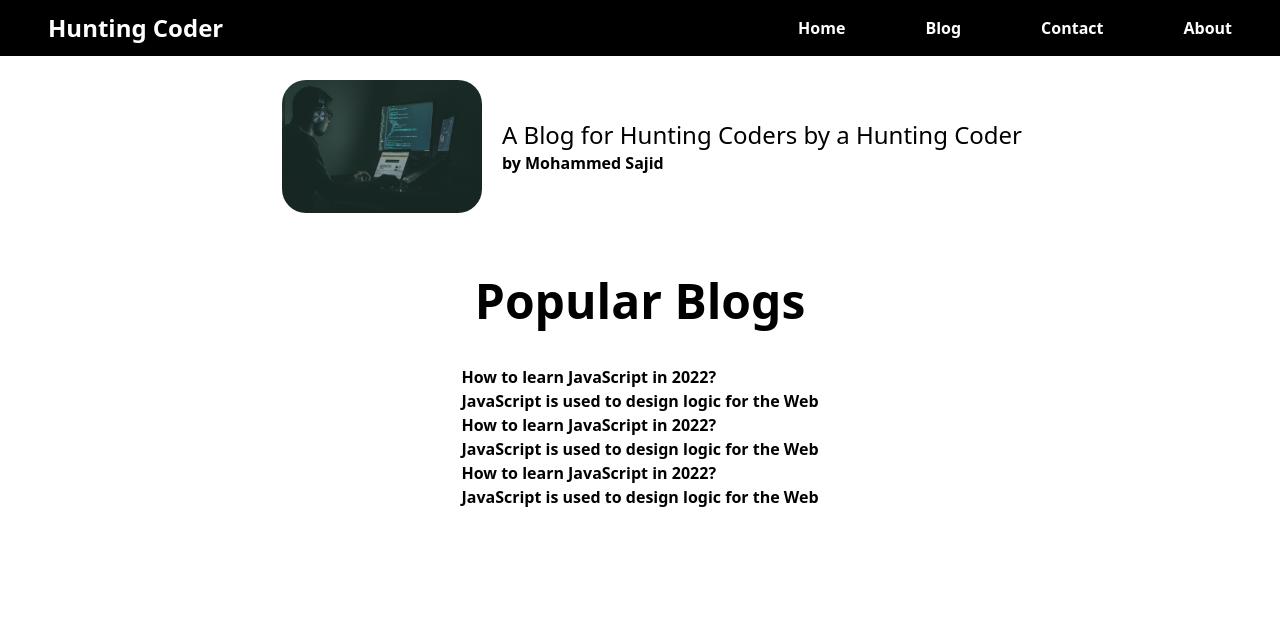
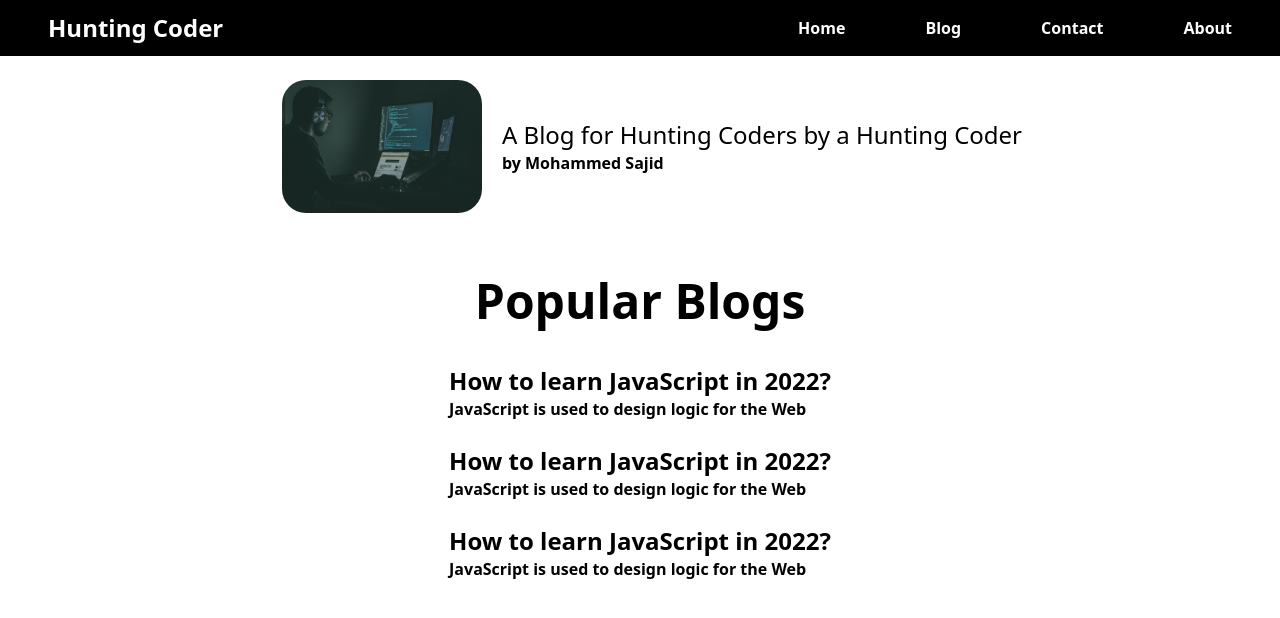
Before and after one commit to SajidCurious/learn-next, a Next.js app: page / in a window 1280 px wide. Shown: the top 618 px of the page. Built offline with nearby package versions, Linux system fonts and the light colour scheme.

Commit message:
edited index.js

```diff
--- a/src/pages/index.js
+++ b/src/pages/index.js
@@ -32,16 +32,16 @@ export default function Home() {
         <div className="blogs mt-16 font-semibold flex flex-col items-center">
           <h1 className="text-5xl">Popular Blogs</h1>
           <div className="blogItems mt-10">
-            <div className="blogItem">
-              <h1>How to learn JavaScript in 2022?</h1>
+            <div className="blogItem mb-6">
+              <h1 className="text-2xl">How to learn JavaScript in 2022?</h1>
               <p>JavaScript is used to design logic for the Web</p>
             </div>
-            <div className="blogItem">
-              <h1>How to learn JavaScript in 2022?</h1>
+            <div className="blogItem mb-6">
+              <h1 className="text-2xl">How to learn JavaScript in 2022?</h1>
               <p>JavaScript is used to design logic for the Web</p>
             </div>
-            <div className="blogItem">
-              <h1>How to learn JavaScript in 2022?</h1>
+            <div className="blogItem mb-6">
+              <h1 className="text-2xl">How to learn JavaScript in 2022?</h1>
               <p>JavaScript is used to design logic for the Web</p>
             </div>
           </div>
```
